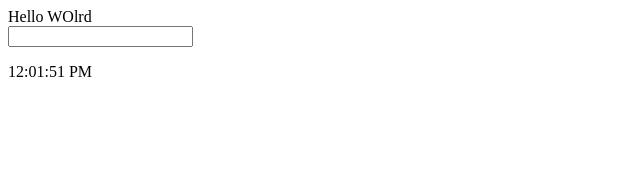
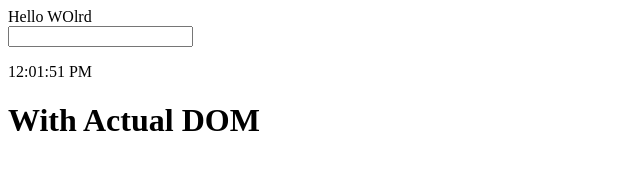
Before and after one commit to saeedhassansolangi/actualDom-vs-virtualDom, a plain HTML site: page actual-dom/index.html in a window 1280 px wide. Shown: the whole page, without its empty margins (0-640 px from the left). Drawn offline with Linux system fonts and the light colour scheme.

```diff
--- a/actual-dom/index.html
+++ b/actual-dom/index.html
@@ -9,7 +9,7 @@
 
     <div id="root"></div>
 
-
+    <h1>With Actual DOM</h1>
     <script src="./index.js"></script>
 </body>
 </html>
```
Also changed, not shown: README.md, Screencast-2020-05-19-130315.gif (deleted), Screenshot from 2020-05-19 16-56-36.png (added), Screenshot from 2020-05-19 16-58-25.png (added), usign-virtual-dom.gif (deleted).
